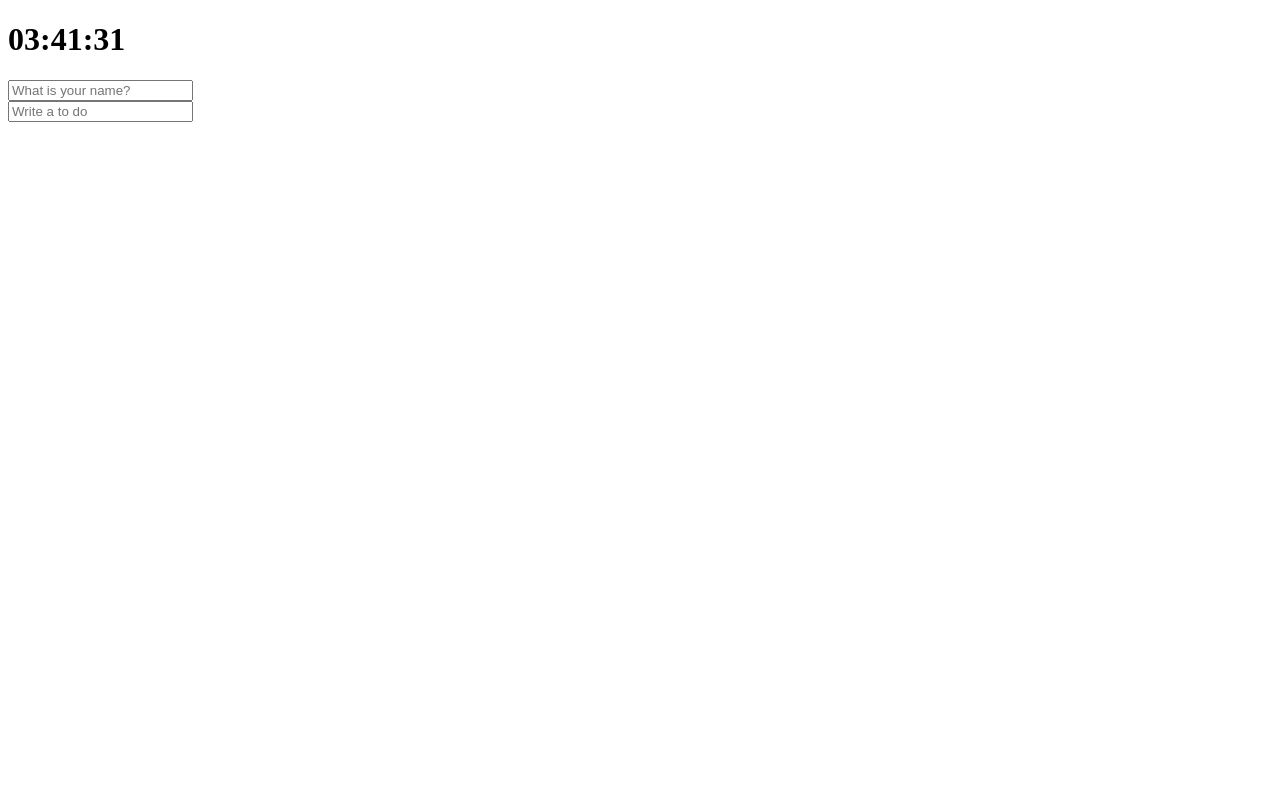
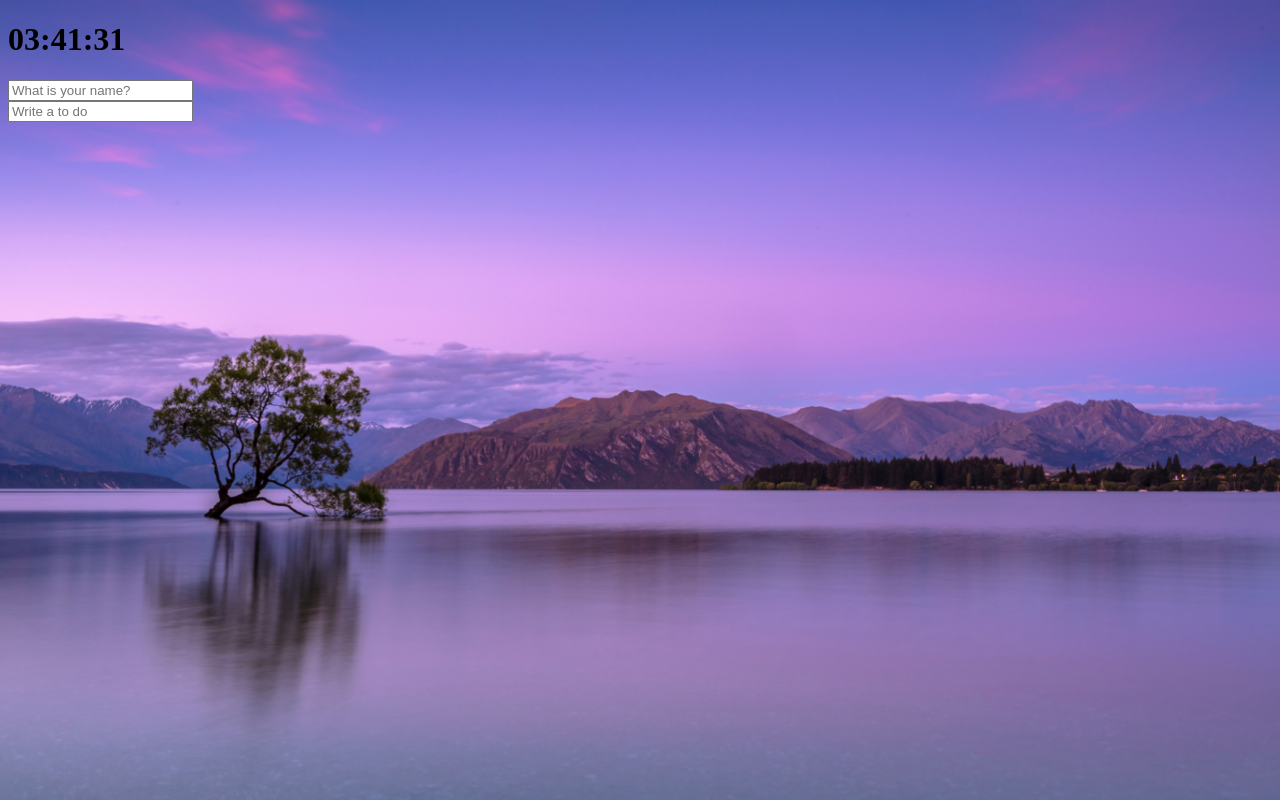
Before and after one commit to goodgirl26/Chrome-App, a plain HTML site: page index.html in a window 1280 px wide. Drawn offline with Linux system fonts and the light colour scheme.

Commit message:
Image Background

```diff
--- /dev/null
+++ b/bg.js
@@ -0,0 +1,23 @@
+const body = document.querySelector("body");
+
+const IMG_NUMBER = 3;
+
+function paintImage(imgNumber) {
+  const image = new Image();
+  image.src = `images/${imgNumber + 1}.jpg`;
+  //+1을 하는 이유는, Math.random함수가 0을 return할 수도 있기 때문이다.
+  image.classList.add("bgImage");
+  body.appendChild(image);
+}
+
+function genRandom() {
+  const number = Math.floor(Math.random() * IMG_NUMBER);
+  return number;
+}
+
+function init() {
+  const randomNumber = genRandom();
+  paintImage(randomNumber);
+}
+
+init();
--- a/index.html
+++ b/index.html
@@ -30,6 +30,7 @@
     <script src="clock.js"></script>
     <script src="greeting.js"></script>
     <script src="todo.js"></script>
+    <script src="bg.js"></script>
 </body>
 
 </html>
--- a/style.css
+++ b/style.css
@@ -1,3 +1,7 @@
+body {
+    background-color: #2c3e50;
+}
+
 .form,
 .greetings {
     display:none;
@@ -6,3 +10,21 @@
 .showing {
     display:block;
 }
+
+@keyframes fadeIn {
+    from{
+        opacity: 0;
+    } to {
+        opacity: 1;
+    }
+}
+
+.bgImage {
+ position: absolute;
+ top:0;
+ left:0;
+ width: 100%;
+ height: 100%;
+ z-index: -1;
+ animation: fadeIn 0.5s linear;
+}
```
Also changed, not shown: Nomad-ChromeApp.txt, images/1.jpg (added), 3 other files.
